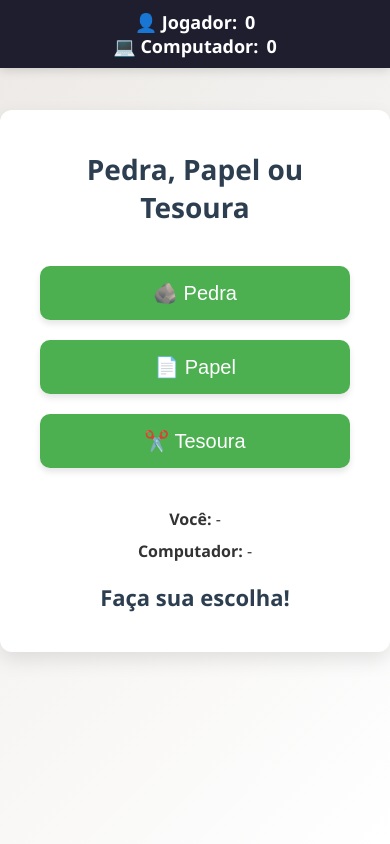
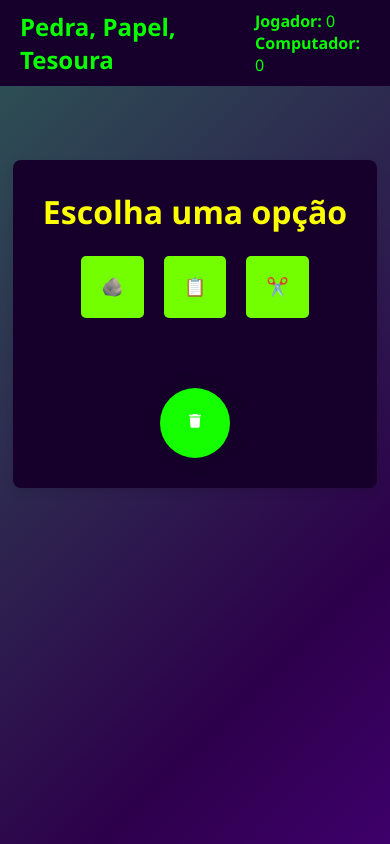
Before and after one commit to TiagoTavares-hut/SA01, a plain HTML site: page pedrapapeltesoura/index.html in a window 390 px wide. Drawn offline with Linux system fonts and the light colour scheme.

Commit message:
15.04.25.p

```diff
--- a/pedrapapeltesoura/index.html
+++ b/pedrapapeltesoura/index.html
@@ -1,37 +1,45 @@
 <!DOCTYPE html>
 <html lang="pt-BR">
 <head>
-  <meta charset="UTF-8" />
-  <meta name="viewport" content="width=device-width, initial-scale=1.0"/>
-  <title>Pedra, Papel e Tesoura</title>
-  <link rel="stylesheet" href="style.css" />
+    <meta charset="UTF-8">
+    <meta name="viewport" content="width=device-width, initial-scale=1.0">
+    <title>Pedra, Papel, Tesoura</title>
+    <link rel="stylesheet" href="style.css">
 </head>
 <body>
-
-  <header class="navbar">
-    <div class="score">
-      👤 Jogador: <span id="player-score">0</span>
+    <header>
+        <nav>
+            <div class="navbar">
+                <h1>Pedra, Papel, Tesoura</h1>
+                <div class="scoreboard">
+                    <p><strong>Jogador:</strong> <span id="player-score">0</span></p>
+                    <p><strong>Computador:</strong> <span id="computer-score">0</span></p>
                 </div>
-    <div class="score">
-      💻 Computador: <span id="computer-score">0</span>
             </div>
+        </nav>
     </header>
 
+    <main>
         <div class="game-container">
-    <h1>Pedra, Papel ou Tesoura</h1>
-
+            <div>
+                <h1>Escolha uma opção</h1>
+            </div>
             <div class="choices">
-      <button class="choice" data-choice="pedra">🪨 Pedra</button>
-      <button class="choice" data-choice="papel">📄 Papel</button>
-      <button class="choice" data-choice="tesoura">✂️ Tesoura</button>
+                <button class="choice" id="rock">🪨</button>
+                <button class="choice" id="paper">📋</button>
+                <button class="choice" id="scissors">✂️</button>
             </div>
-
-    <div class="results">
-      <p><strong>Você:</strong> <span id="player-choice">-</span></p>
-      <p><strong>Computador:</strong> <span id="computer-choice">-</span></p>
-      <h2 id="result">Faça sua escolha!</h2>
+            <div class="result">
+                <p id="result-message"></p>
+            </div>
+            <!-- Botão de reset -->
+            <div style="text-align: center; margin-top: 20px;">
+                <button id="reset-button" class="button">
+                    <svg viewBox="0 0 448 512" class="svgIcon"><path d="M135.2 17.7L128 32H32C14.3 32 0 46.3 0 64S14.3 96 32 96H416c17.7 0 32-14.3 32-32s-14.3-32-32-32H320l-7.2-14.3C307.4 6.8 296.3 0 284.2 0H163.8c-12.1 0-23.2 6.8-28.6 17.7zM416 128H32L53.2 467c1.6 25.3 22.6 45 47.9 45H346.9c25.3 0 46.3-19.7 47.9-45L416 128z"></path></svg>
+                </button>
             </div>
         </div>
+    </main>
 
     <script src="script.js"></script>
 </body>
--- a/pedrapapeltesoura/script.js
+++ b/pedrapapeltesoura/script.js
@@ -1,67 +1,53 @@
-const choices = document.querySelectorAll('.choice');
-const playerChoiceEl = document.getElementById('player-choice');
-const computerChoiceEl = document.getElementById('computer-choice');
-const resultEl = document.getElementById('result');
-
-const playerScoreEl = document.getElementById('player-score');
-const computerScoreEl = document.getElementById('computer-score');
-
 let playerScore = 0;
 let computerScore = 0;
 
-const options = ['pedra', 'papel', 'tesoura'];
+const playerScoreSpan = document.getElementById("player-score");
+const computerScoreSpan = document.getElementById("computer-score");
+const resultMessage = document.getElementById("result-message");
 
-choices.forEach(choice => {
-  choice.addEventListener('click', () => {
-    const playerChoice = choice.dataset.choice;
-    const computerChoice = getComputerChoice();
-    const result = determineWinner(playerChoice, computerChoice);
+const choices = ["rock", "paper", "scissors"];
 
-    playerChoiceEl.textContent = formatChoice(playerChoice);
-    computerChoiceEl.textContent = formatChoice(computerChoice);
-    resultEl.textContent = result;
+function getComputerChoice() {
+    const randomChoice = Math.floor(Math.random() * 3);
+    return choices[randomChoice];
+}
 
-    // Atualiza placar
-    if (result.includes('venceu')) {
-      playerScore++;
-    } else if (result.includes('perdeu')) {
-      computerScore++;
+function determineWinner(playerChoice, computerChoice) {
+    if (playerChoice === computerChoice) {
+        return "Empate!";
     }
 
-    updateScore();
-  });
-});
-
-function getComputerChoice() {
-  const randomIndex = Math.floor(Math.random() * 3);
-  return options[randomIndex];
+    if (
+        (playerChoice === "rock" && computerChoice === "scissors") ||
+        (playerChoice === "paper" && computerChoice === "rock") ||
+        (playerChoice === "scissors" && computerChoice === "paper")
+    ) {
+        playerScore++;
+        playerScoreSpan.textContent = playerScore;
+        return "Você ganhou!";
+    } else {
+        computerScore++;
+        computerScoreSpan.textContent = computerScore;
+        return "Você perdeu!";
+    }
 }
 
-function determineWinner(player, computer) {
-  if (player === computer) {
-    return 'Empate!';
-  }
-
-  if (
-    (player === 'pedra' && computer === 'tesoura') ||
-    (player === 'papel' && computer === 'pedra') ||
-    (player === 'tesoura' && computer === 'papel')
-  ) {
-    return 'Você venceu! 🎉';
-  } else {
-    return 'Você perdeu 😢';
-  }
+function playGame(playerChoice) {
+    const computerChoice = getComputerChoice();
+    const winnerMessage = determineWinner(playerChoice, computerChoice);
+    resultMessage.textContent = `Jogador escolheu: ${playerChoice}, Computador escolheu: ${computerChoice}. ${winnerMessage}`;
 }
 
-function formatChoice(choice) {
-  switch (choice) {
-    case 'pedra': return '🪨 Pedra';
-    case 'papel': return '📄 Papel';
-    case 'tesoura': return '✂️ Tesoura';
-  }
-}
+// Adicionando os event listeners para os botões do jogo
+document.getElementById("rock").addEventListener("click", () => playGame("rock"));
+document.getElementById("paper").addEventListener("click", () => playGame("paper"));
+document.getElementById("scissors").addEventListener("click", () => playGame("scissors"));
 
-function updateScore() {
-  playerScoreEl.textContent = playerScore;
-  computerScoreEl.textContent = computerScore;
-}
+// Resetando a pontuação
+document.getElementById("reset-button").addEventListener("click", () => {
+    playerScore = 0;
+    computerScore = 0;
+    playerScoreSpan.textContent = playerScore;
+    computerScoreSpan.textContent = computerScore;
+    resultMessage.textContent = ""; // Limpa o resultado exibido
+});
--- a/pedrapapeltesoura/style.css
+++ b/pedrapapeltesoura/style.css
@@ -1,4 +1,4 @@
-/* Reset e base */
+/* Resetando margens e paddings */
 * {
     margin: 0;
     padding: 0;
@@ -7,109 +7,159 @@
 
 body {
     font-family: 'Segoe UI', Tahoma, Geneva, Verdana, sans-serif;
-    background: linear-gradient(135deg, #ece9e6, #ffffff);
-    color: #333;
+    background: linear-gradient(-45deg, #8c00ff, #2d004b, #2d965c, #0fdb5d);
+    background-size: 400% 400%;
+    animation: gradientMove 15s ease infinite;
+    color: #fbff00;
     min-height: 100vh;
-    padding-top: 80px; /* espaço para navbar */
+    padding-top: 80px;
     display: flex;
     justify-content: center;
     align-items: flex-start;
 }
 
-  /* Navbar de placar */
-  .navbar {
+@keyframes gradientMove {
+    0% {
+      background-position: 0% 50%;
+    }
+    50% {
+      background-position: 100% 50%;
+    }
+    100% {
+      background-position: 0% 50%;
+    }
+}
+
+header {
     position: fixed;
     top: 0;
     left: 0;
-    right: 0;
-    height: 60px;
-    background: #1e1e2f;
-    color: #fff;
+    width: 100%;
+    background-color: #16002b;
+    color: rgb(9, 255, 0);
+    padding: 10px 0;
+    z-index: 100;
+}
+
+.navbar {
     display: flex;
     justify-content: space-between;
     align-items: center;
-    padding: 0 40px;
-    font-size: 18px;
-    font-weight: bold;
-    box-shadow: 0 2px 10px rgba(0, 0, 0, 0.15);
-    z-index: 1000;
+    padding: 0 20px;
 }
 
-  .score {
-    display: flex;
-    align-items: center;
-    gap: 8px;
+.scoreboard p {
+    margin: 0 10px;
 }
 
-  /* Container do jogo */
+main {
+    display: flex;
+    flex-direction: column;
+    align-items: center;
+    justify-content: center;
+    width: 100%;
+    margin-top: 80px;
+}
+
 .game-container {
-    background: #ffffff;
-    padding: 40px;
-    margin: 30px auto;
-    border-radius: 12px;
-    width: 100%;
-    max-width: 400px;
-    box-shadow: 0 8px 20px rgba(0, 0, 0, 0.1);
+    background-color: #16002b;
+    padding: 30px;
+    border-radius: 8px;
+    box-shadow: 0px 4px 10px rgba(0, 0, 0, 0.1);
+    display: flex;
+    flex-direction: column;
+    align-items: center;
     text-align: center;
 }
 
-  h1 {
-    margin-bottom: 30px;
-    font-size: 28px;
-    color: #2c3e50;
-  }
-
-  /* Botões de escolha */
 .choices {
     display: flex;
-    justify-content: space-between;
-    margin-bottom: 30px;
+    gap: 20px;
 }
 
 .choice {
-    flex: 1;
-    margin: 0 8px;
-    padding: 15px;
-    font-size: 20px;
-    background: #4caf50;
-    color: #fff;
+    padding: 20px 20px;
+    margin-top: 10%;
+    font-size: 18px;
+    background-color: #73ff00;
+    color: white;
     border: none;
-    border-radius: 10px;
     cursor: pointer;
-    box-shadow: 0 4px 6px rgba(0, 0, 0, 0.1);
-    transition: transform 0.2s ease, background-color 0.3s ease;
+    border-radius: 5px;
+    transition: background-color 0.3s ease;
 }
 
 .choice:hover {
-    background-color: #43a047;
+    background-color: #8400ff;
+}
+
+.result {
+    margin-top: 20px;
+}
+
+#result-message {
+    font-size: 20px;
+    font-weight: bold;
+    margin-top: 10px;
+    text-align: center;
+}
+
+.reset-button {
+    padding: 12px 24px;
+    font-size: 16px;
+    background-color: #d36cff;
+    color: white;
+    border: none;
+    border-radius: 8px;
+    cursor: pointer;
+    font-weight: bold;
+    box-shadow: 0 4px 8px rgba(0, 0, 0, 0.1);
+    transition: background-color 0.3s, transform 0.2s;
+}
+
+.reset-button:hover {
+    background-color: #a841cf;
     transform: scale(1.05);
 }
 
-  /* Resultados */
-  .results p {
-    font-size: 16px;
-    margin: 10px 0;
+.button {
+    width: 70px;
+    height: 70px;
+    border-radius: 100%;
+    background-color: rgb(21, 255, 0);
+    border: none;
+    font-weight: 600;
+    display: flex;
+    align-items: center;
+    justify-content: center;
+    box-shadow: 0px 0px 20px rgba(0, 0, 0, 0.164);
+    cursor: pointer;
+    transition-duration: .3s;
+    overflow: hidden;
+    position: relative;
+    margin: 0 auto;
+    display: block;
+    margin-top: 20px;
 }
 
-  .results h2 {
-    margin-top: 20px;
-    font-size: 22px;
-    color: #2c3e50;
+.svgIcon {
+    width: 12px;
+    transition-duration: .3s;
 }
 
-  /* Responsividade */
-  @media (max-width: 480px) {
-    .navbar {
-      flex-direction: column;
-      padding: 10px 20px;
-      height: auto;
+.svgIcon path {
+    fill: white;
 }
 
-    .choices {
-      flex-direction: column;
+.button:hover {
+    width: 140px;
+    border-radius: 50px;
+    background-color: rgb(150, 69, 255);
+    align-items: center;
 }
 
-    .choice {
-      margin: 10px 0;
+.button:hover .svgIcon {
+    width: 50px;
+    transition-duration: .3s;
+    transform: translateY(60%);
 }
-  }
```
Also changed, not shown: 1 other file. Lines whose indentation alone changed are shown as unchanged.
